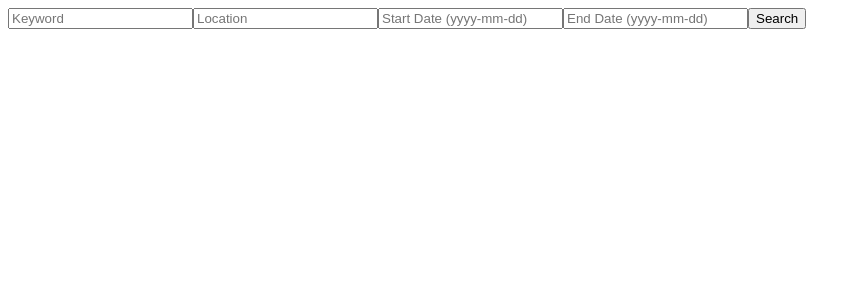
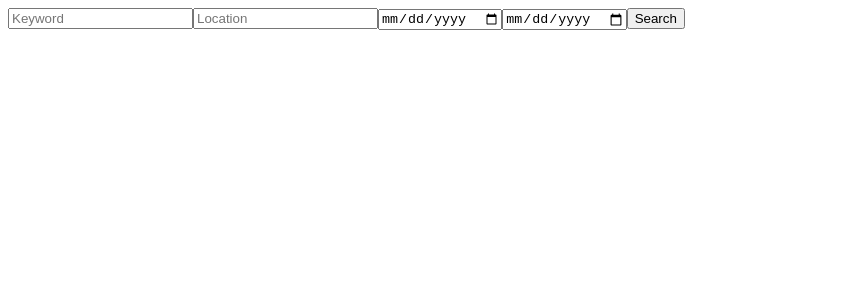
Before and after one commit to laurennmooney/angular-events-project, an Angular app: page /home in a window 1280 px wide. Shown: the top 300 px of the page, without its empty margins (0-861 px from the left). Built offline with nearby package versions, Linux system fonts and the light colour scheme.

Commit message:
search criteria working

```diff
--- a/src/app/event.service.ts
+++ b/src/app/event.service.ts
@@ -9,9 +9,12 @@ export class EventService {
 
   constructor(private http: HttpClient) { }
 
-
-  getTicketmasterData(keyword: string = ""): Observable<any> {
-    return this.http.get(`https://app.ticketmaster.com/discovery/v2/events.json?size=20&apikey=cXlfgaVOkdGE8RepkWBgQEwQL6FUgYq7&keyword=${keyword}`);
+  getEventData(
+    keyword: string,
+    city: string,
+    startDate: string,
+    endDate: string): Observable<any> {
+      return this.http.get(`https://app.ticketmaster.com/discovery/v2/events.json?size=20&apikey=cXlfgaVOkdGE8RepkWBgQEwQL6FUgYq7&keyword=${keyword}&locale=*&startDateTime=${startDate}T00:00:00Z&endDateTime=${endDate}T23:59:59Z&city=${city}`);
   }
 
 }
--- a/src/app/search-criteria/search-criteria.component.html
+++ b/src/app/search-criteria/search-criteria.component.html
@@ -1,4 +1,4 @@
-<form #form="ngForm" (ngSubmit)="getDataFromTicketmaster(form)">
+<form #form="ngForm" (ngSubmit)="getData(form.value.keyword, form.value.city, form.value.startDate, form.value.endDate)">
     <input
         type="text"
         name="keyword"
@@ -6,18 +6,16 @@
         ngModel >
     <input
         type="text"
-        name="location"
+        name="city"
         placeholder="Location"
         ngModel >
     <input
-        type="text"
+        type="date"
         name="startDate"
-        placeholder="Start Date (yyyy-mm-dd)"
         ngModel >
     <input
-        type="text"
+        type="date"
         name="endDate"
-        placeholder="End Date (yyyy-mm-dd)"
         ngModel >
     <button>Search</button>
 </form>
--- a/src/app/search-criteria/search-criteria.component.ts
+++ b/src/app/search-criteria/search-criteria.component.ts
@@ -9,15 +9,21 @@ import { NgForm } from '@angular/forms';
 })
 export class SearchCriteriaComponent implements OnInit {
 
-  ticketmasterData: any;
+  eventData: any;
 
   constructor(private eventService: EventService) { }
+
 
   ngOnInit() {
   }
 
-  getDataFromTicketmaster(form: NgForm) {
-    this.eventService.getTicketmasterData(form.value.keyword,).subscribe(response => {
+  getData(
+    keyword: string,
+    city: string,
+    startDate: string,
+    endDate: string): void {
+    this.eventService.getEventData(keyword, city, startDate, endDate).subscribe(response => {
+      this.eventData = response.data;
       console.log(response);
     });
   }
```
